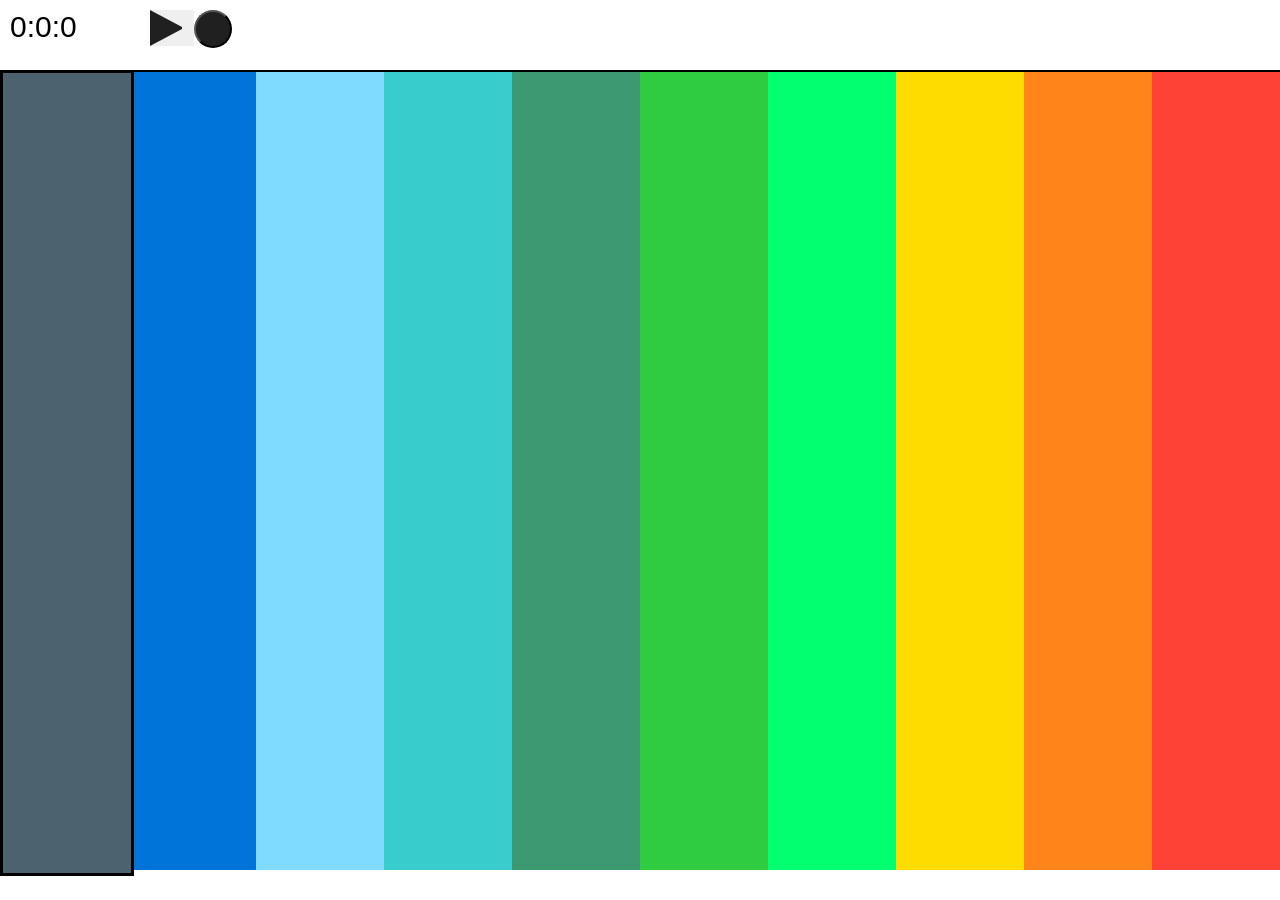
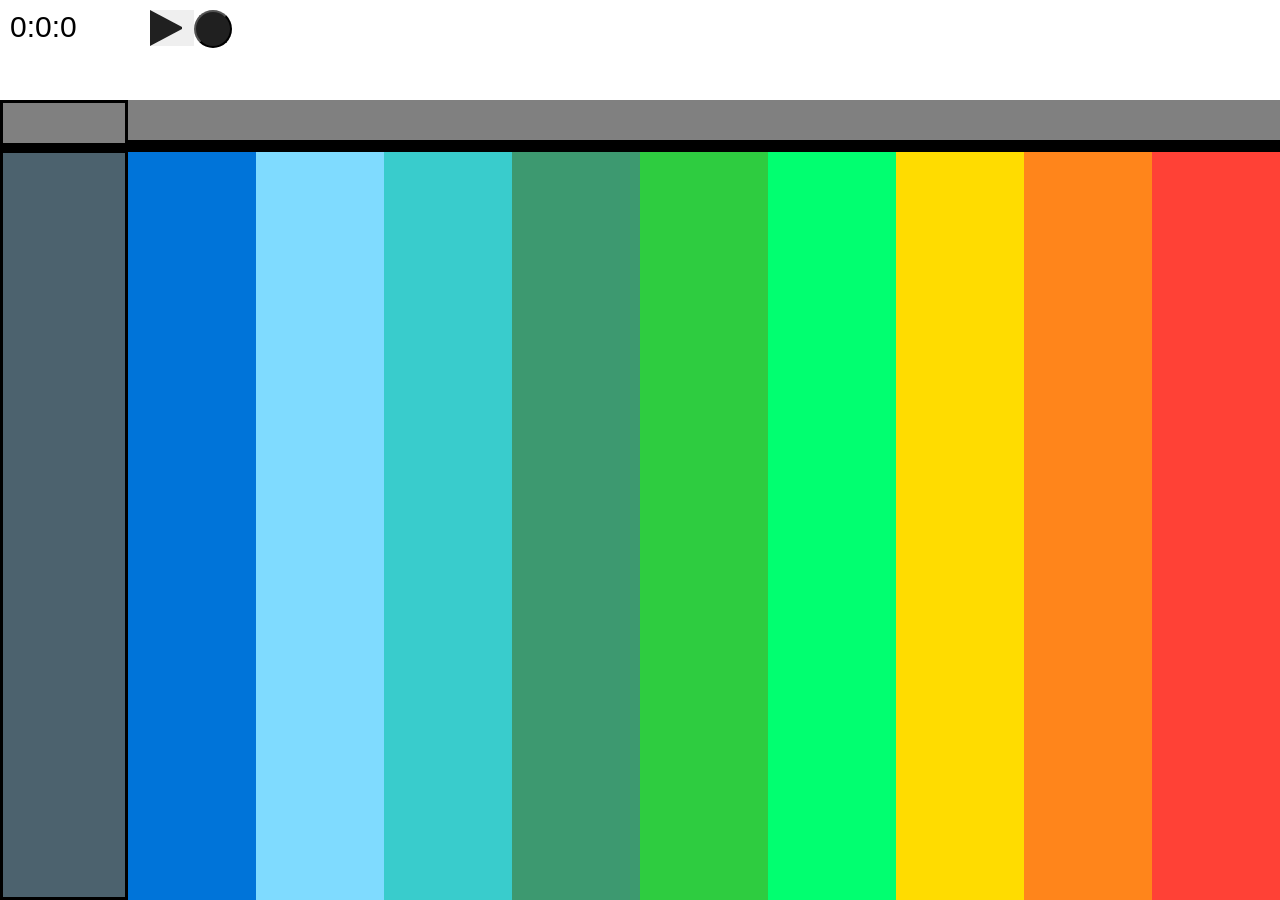
Before and after one commit to jojofreden/webrec, a React (Create React App) app: page / in a window 1280 px wide. Before the commit the page ends 876 px from the top, so only its background shows below. Built offline with nearby package versions, Linux system fonts and the light colour scheme.

Commit message:
Add mute UI

```diff
--- a/src/App.js
+++ b/src/App.js
@@ -1,7 +1,7 @@
 import React, { Component } from 'react';
 import PropTypes from 'prop-types';
 import ReactDOM from 'react-dom';
-import {playProject, pauseProject, stopProject, recordProject, selectTrack, finishRecord, progressBarMove, progressBarDrag} from './actions'
+import {playProject, pauseProject, stopProject, recordProject, selectTrack, finishRecord, progressBarMove, progressBarDrag, settingClickedTrack} from './actions'
 
 const nrTracks = 10
 
@@ -283,12 +283,18 @@ class Track extends Component {
       left: '0px',
       width: '100%',
       borderStyle: 'none',
+      boxSizing: 'border-box',
       zIndex: 2,
     }
+    this.settingsHeight = 50
   };
 
   trackFocused = () => {
     this.store.dispatch(selectTrack(this.trackId))
+  };
+
+  settingsClicked = () => {
+    this.store.dispatch(settingClickedTrack(this.trackId))
   };
 
   getRecordingSections = () => {
@@ -299,7 +305,7 @@ class Track extends Component {
       const recording = recordings[i]
 
       var cRecordedSectionStyle = Object.assign({}, this.recordedSectionStyle, {
-        top: ((recording.start/state.msPerPixel) | 0),
+        top: ((recording.start/state.msPerPixel) + this.settingsHeight | 0),
         height: (((recording.end-recording.start)/state.msPerPixel) | 0)
       })
 
@@ -311,7 +317,7 @@ class Track extends Component {
   getCurrentRecordingSection = () => {
     const state = this.store.getState()
     var cRecordedSectionStyle = Object.assign({}, this.recordedSectionStyle, {
-      top: ((state.currentStartRecord/state.msPerPixel)),
+      top: ((state.currentStartRecord/state.msPerPixel) + this.settingsHeight),
       height: ((state.progressBarOffset - (state.currentStartRecord/state.msPerPixel))),
     })
 
@@ -341,18 +347,34 @@ class Track extends Component {
 
     const trackStyle = {
       position: 'absolute',
-      top: state.topOffset + "px",
+      top: state.topOffset - this.settingsHeight + "px",
       bottom: '0px',
       left: this.position + '%',
       width: this.width + '%',
       backgroundColor: colors[this.colorNumber],
       height: '100%',
       borderStyle:  borderStyle,
+      boxSizing: 'border-box',
       zIndex: zIndex,
     };
 
+    const muted = state.mutedTracks[this.trackId]
+
+    const settingsStyle = {
+      position: 'absolute',
+      width: '100%',
+      backgroundColor: muted ? 'red' : 'grey',
+      height: '50px',
+      boxSizing: 'border-box',
+      zIndex: zIndex,
+      borderBottomWidth:'10px',
+      borderBottomColor:'black',
+      borderBottomStyle: 'solid',
+    };
+
     return (
-      <div style={trackStyle} onClick={this.trackFocused}>
+      <div style={trackStyle} onClick={this.trackFocused} >
+        <div style={settingsStyle} onClick={this.settingsClicked} />
         {recordingSections}
       </div>
     );
--- a/src/actions/index.js
+++ b/src/actions/index.js
@@ -42,3 +42,10 @@ export const progressBarDrag = (value) => {
     value,
   }
 }
+
+export const settingClickedTrack = (value) => {
+  return {
+    type: 'SETTING_CLICKED',
+    value,
+  }
+}
--- a/src/reducers/index.js
+++ b/src/reducers/index.js
@@ -5,9 +5,10 @@ const initialState = {
   focusedTrackId: 0,
   recordingsByTrackId: {},
   progressBarDragging: false,
-  topOffset: 70,
+  topOffset: 150,
   msPerPixel: 15,
   currentStartRecord: -1,
+  mutedTracks: {},
 }
 
 export default (state = initialState, action) => {
@@ -41,6 +42,12 @@ export default (state = initialState, action) => {
       return Object.assign({}, state, {
         focusedTrackId: action.value,
       })
+    case 'SETTING_CLICKED':
+      console.log("Track setting clicked")
+      state.mutedTracks[action.value] = !state.mutedTracks[action.value]
+      return Object.assign({}, state, {
+        mutedTracks: state.mutedTracks
+      })
     case 'FINISH_RECORD':
       console.log("Recording finished")
       const recordingsByTrackId = state.recordingsByTrackId
```
